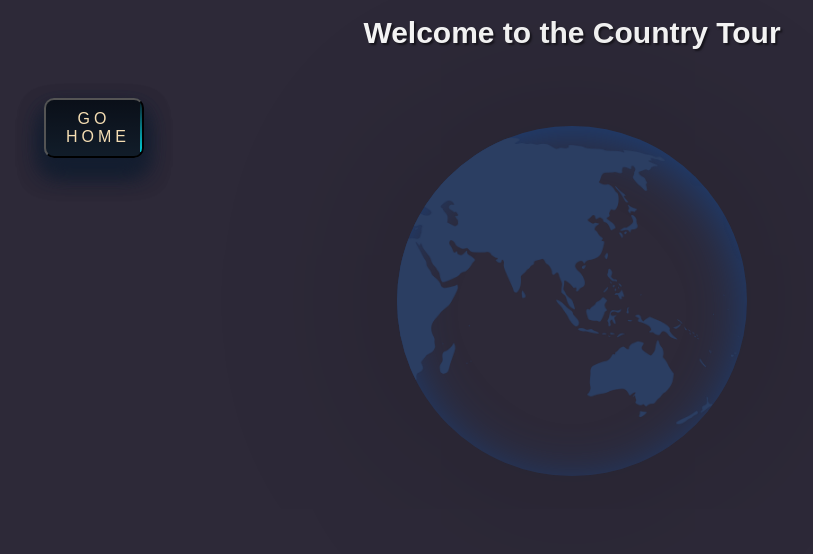
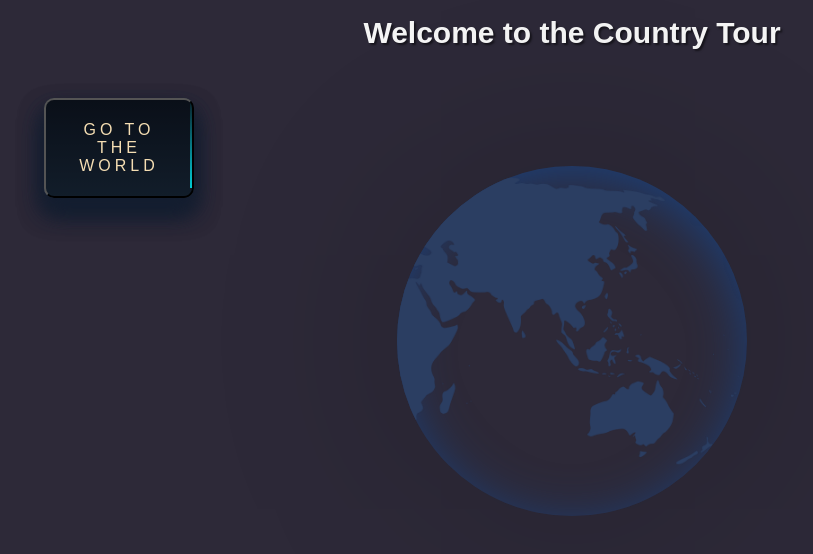
Before and after one commit to LucasRibotta/Project-Countries, a React (Create React App) app in the folder client/: page / in a window 1280 px wide. Shown: the top 554 px of the page, without its empty margins (68-881 px from the left). Built offline with nearby package versions, Linux system fonts and the light colour scheme.

Commit message:
cambio de efecto

```diff
--- a/client/src/Components/SearchBar/SearchBar.jsx
+++ b/client/src/Components/SearchBar/SearchBar.jsx
@@ -3,7 +3,7 @@ import { useDispatch } from "react-redux";
 import { getCountries, getCountriesName } from "../../Redux/actions/actions";
 import style from './Search.module.css';
 
-export default function SearchBar({setCurrentPage}) {
+export default function SearchBar() {
     const [name, setName] = useState("");
     const [isSearchOpen, setIsSearchOpen] = useState(false);
     const searchInputRef = useRef(null);
@@ -12,7 +12,6 @@ export default function SearchBar({setCurrentPage}) {
     const handleInputChange = (e) => {
       const { value } = e.target;
       setName(value);
-      setCurrentPage(1)
       dispatch(getCountriesName(value));
 
     };
--- a/client/src/Views/DetailCountry/Detail.module.css
+++ b/client/src/Views/DetailCountry/Detail.module.css
@@ -133,8 +133,25 @@
       width: 200px;
       height: 180px;
       margin-right: 150px;
+      animation: moveSide 15s linear infinite;
+      transform-origin: top left;
+      transform: scale(0.1);
     }
 
+    @keyframes moveSide {
+      0% {
+        transform: translateX(0) scale(0.1);
+      }
+      25% {
+        transform: translateX(5px) scale(0.5);
+      }
+      75% {
+        transform: translateX(-5px) scale(0.8);
+      }
+      100% {
+        transform: translateX(0) scale(1);
+      }
+    }
 
     @media (min-width: 350px) {
       .flagImage {
@@ -142,7 +159,6 @@
         height: 100px;
         margin-left: auto;
         margin-right: 50px;
-
       }
     }
 
@@ -159,7 +175,6 @@
         width: 200px;
         height: 180px;
         margin-right: 150px;
-
       }
     }
 
@@ -169,26 +184,6 @@
         height: 180px;
         margin-right: 150px;
       }
-}
-
-  .flameando {
-    animation: flamear 5s linear;
-  }
-
-  @keyframes flamear {
-    0% {
-      transform: translateY(0) rotate(0.5deg);
-    }
-    50% {
-      transform: scale(.2) rotate(0.5deg);
-    }
-    100% {
-      transform: scale(.1) rotate(0);
-    }
-  }
-
-  .flagImagedera img {
-    animation: flamear 5s linear;
     }
 
 
--- a/client/src/Views/DetailCountry/DetailCountry.jsx
+++ b/client/src/Views/DetailCountry/DetailCountry.jsx
@@ -51,7 +51,6 @@ export default function Detail() {
         <div className={style.details}>
           <p>Continent: {details.continents}</p>
           <p>Capital: {details.capital.replace(/["{}]/g, '')}</p>
-          <p>Subregion: {details.subregion}</p>
           <p>Area: {parseInt(details.area).toLocaleString('de-DE')} Km2</p>
           <p>Population: {details.population.toLocaleString('de-DE')}</p>
         </div>
--- a/client/src/Views/Home/Home.jsx
+++ b/client/src/Views/Home/Home.jsx
@@ -68,7 +68,7 @@ return (
       </div>
       </div>
     <div className={style.searchBar}>
-      <SearchBar setCurrentPage={setCurrentPage} />
+      <SearchBar />
     </div>
     </div>
 
--- a/client/src/Views/Landing/LandingPage.jsx
+++ b/client/src/Views/Landing/LandingPage.jsx
@@ -19,7 +19,7 @@ const LandingPage = () => {
              <span></span>
              <span></span>
              <span></span>
-             GO HOME
+             GO TO THE WORLD
             </button>
           </Link>
         </div>
--- a/client/src/Views/Landing/LandingPage.module.css
+++ b/client/src/Views/Landing/LandingPage.module.css
@@ -275,8 +275,8 @@
     justify-content: flex-start;
     align-items: flex-start;
     border-radius: 10px;
-    width: 100px;
-    height: 60px;
+    width: 150px;
+    height: 100px;
     margin-left: 5%;
     background: linear-gradient(#141e30, #243b55);
     box-shadow:
@@ -319,8 +319,8 @@
     position: relative;
     display: inline-block;
     padding: 10px 20px;
-    width: 100px;
-    height: 60px;
+    width: 150px;
+    height: 100px;
     color: #ffffff;
     font-size: 16px;
     text-decoration: none;
@@ -335,11 +335,12 @@
       background-color: rgba(1, 8, 72, 0.5);
       color: whitesmoke;
       transition: .5s;
-      width: 120px;
-      height: 70px;
+      width: 145px;
+      height: 95px;
       box-shadow:
       0 10px 18px #ffffff,
-      0 12px 20px #f8f8f8;
+      0 12px 20px #ffffff,
+      0 14px 22px #a5a5a5;
     }
   }
 
```
Lines whose indentation alone changed are shown as unchanged.
